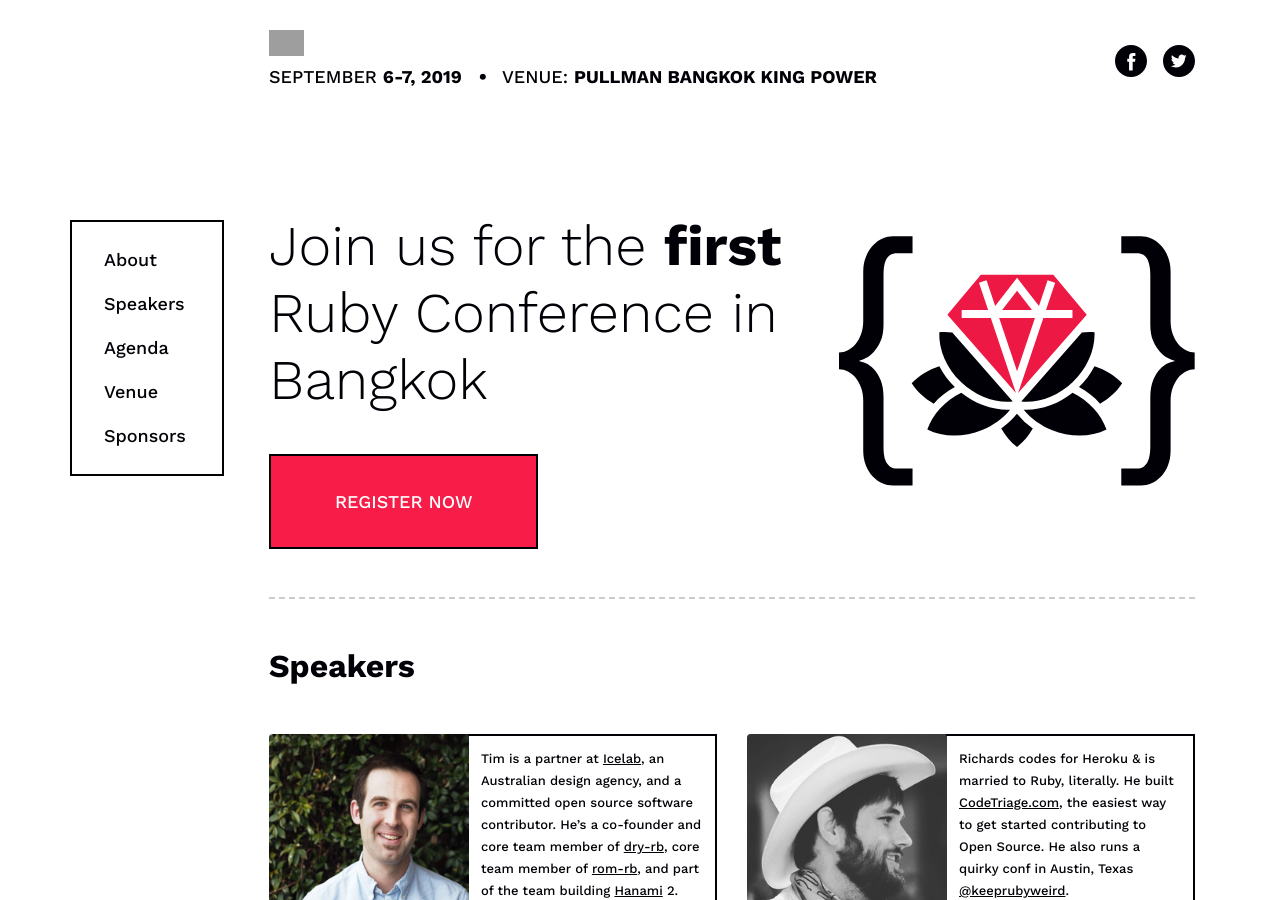
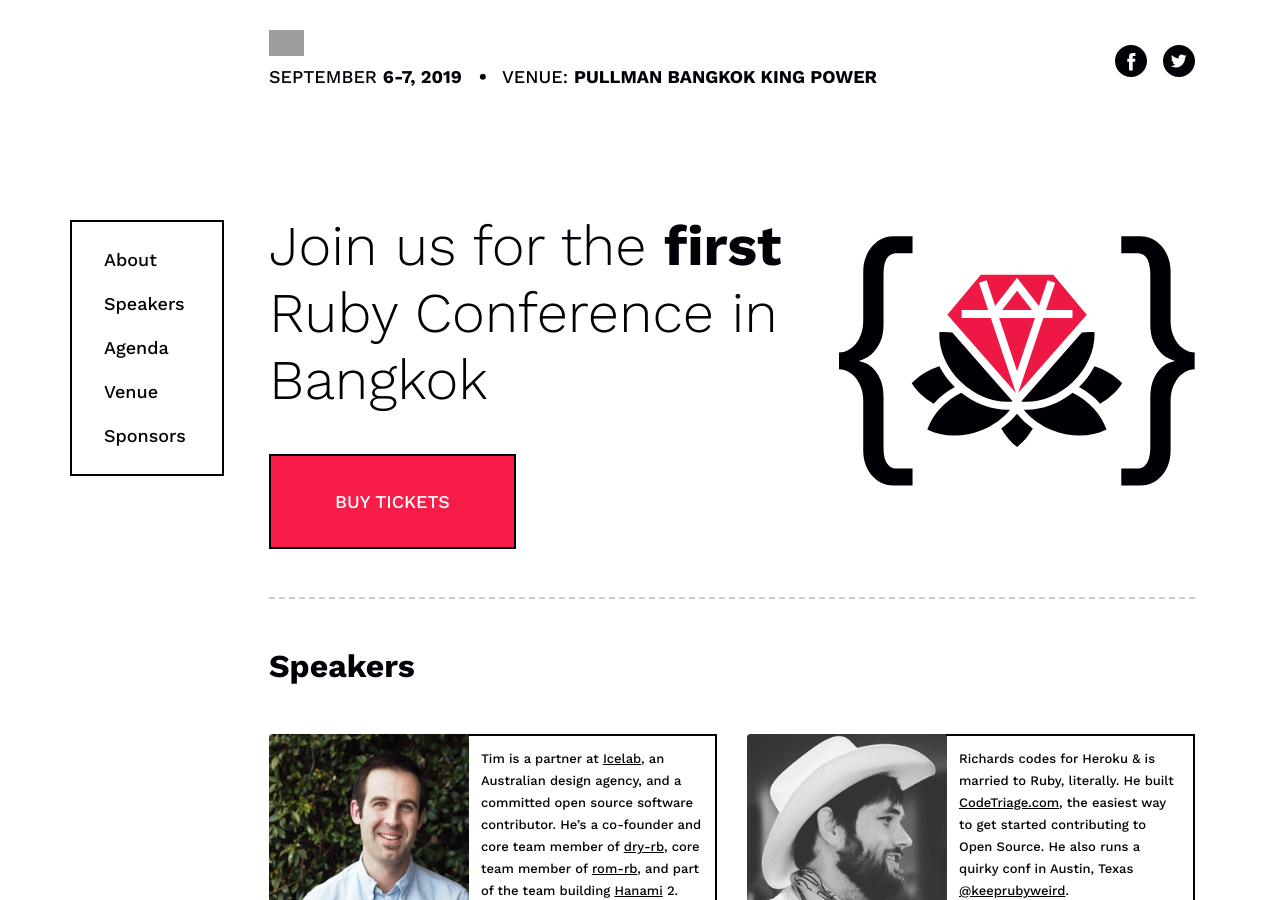
Before and after one commit to bangkokrb/rubyconfth, a Jekyll site: the page built from index.md, in a window 1280 px wide and 900 px high. Built offline with Jekyll 4.4.1, drawn with Linux system fonts in a browser that asks for light colours; grey boxes are pictures that could not be loaded.

Commit message:
Change CTA for registration to "Buy Tickets"

```diff
--- a/_includes/header.html
+++ b/_includes/header.html
@@ -48,7 +48,7 @@
         </ul>
 
         <div class="app-navigation__register">
-          <a href="https://www.eventpop.me/e/5111-rubyconfth-2019" target="_blank" class="btn btn--primary">Register Now</a>
+          <a href="https://www.eventpop.me/e/5111-rubyconfth-2019" target="_blank" class="btn btn--primary">Buy Tickets</a>
         </div>
 
         <hr/>
--- a/index.md
+++ b/index.md
@@ -11,7 +11,7 @@
     <div class="home-hero__text">
         <h1 class="home-hero__heading display-heading">Join us for the <strong>first</strong> Ruby Conference in Bangkok</h1>
         <div class="call-to-action">
-            <a href="https://www.eventpop.me/e/5111-rubyconfth-2019" target="_blank" class="call-to-action__btn btn btn--primary btn--lg">Register Now</a>
+            <a href="https://www.eventpop.me/e/5111-rubyconfth-2019" target="_blank" class="call-to-action__btn btn btn--primary btn--lg">Buy Tickets</a>
         </div>
     </div>
 </section>
```
